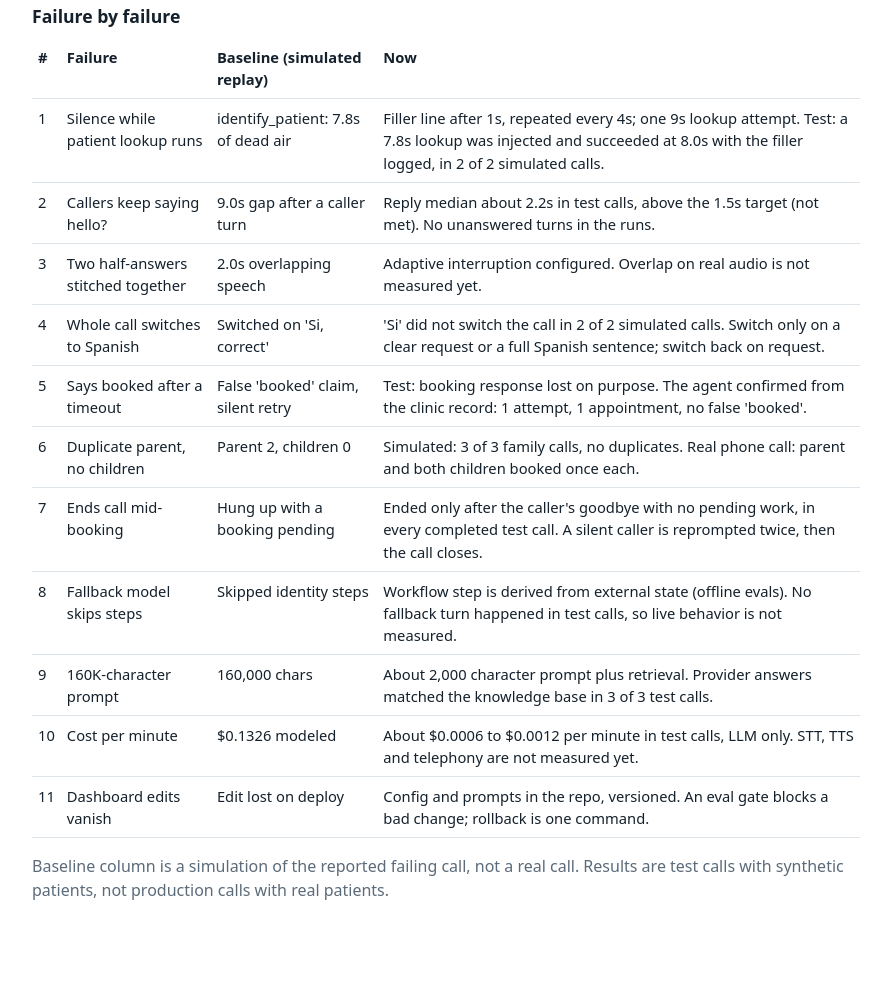
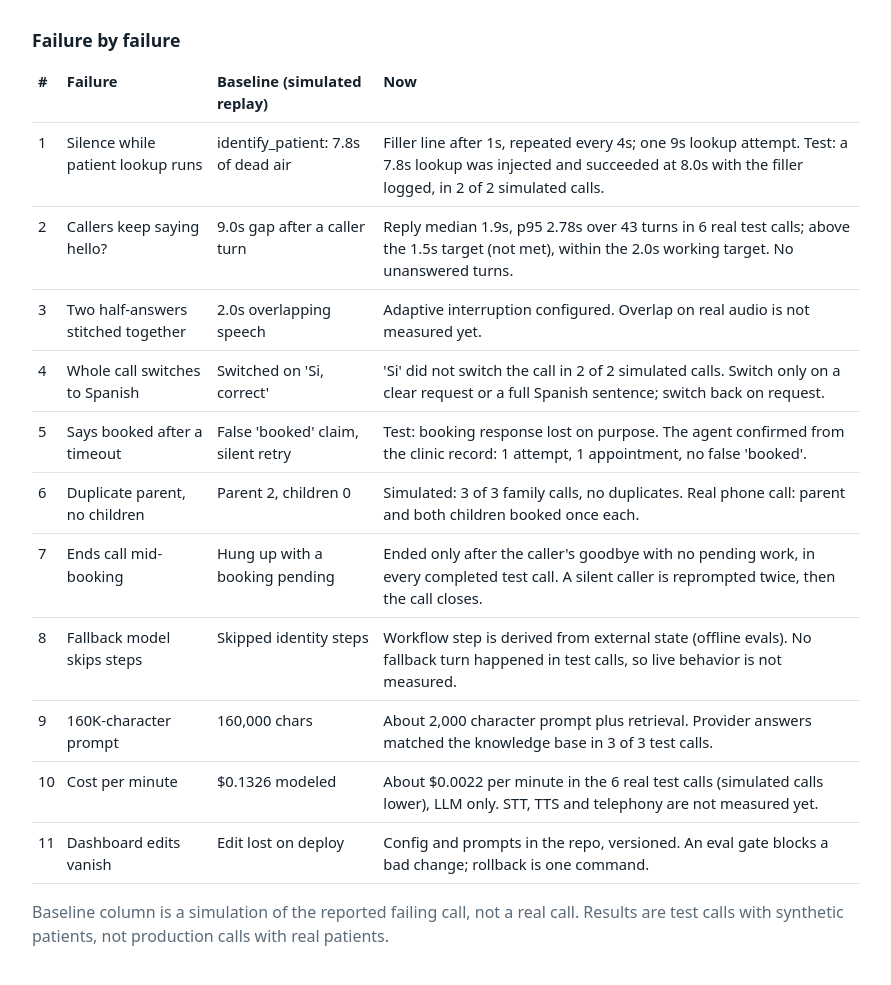
Before and after one commit to umair801/clinic-voice-agent, a plain HTML site: page web/index.html in a window 1280 px wide. Shown: the part 789-1774 px from the top of the page, without its empty margins (194-1085 px from the left). Drawn offline with Linux system fonts and the light colour scheme; no server answers.

Commit message:
Page: show the six real test call results

```diff
--- a/web/index.html
+++ b/web/index.html
@@ -31,7 +31,7 @@ table{width:100%;border-collapse:collapse;font-size:.92rem}th,td{text-align:left
 <script>
 const FAILS=[
 [1,"Silence while patient lookup runs","identify_patient: 7.8s of dead air","Filler line after 1s, repeated every 4s; one 9s lookup attempt. Test: a 7.8s lookup was injected and succeeded at 8.0s with the filler logged, in 2 of 2 simulated calls."],
-[2,"Callers keep saying hello?","9.0s gap after a caller turn","Reply median about 2.2s in test calls, above the 1.5s target (not met). No unanswered turns in the runs."],
+[2,"Callers keep saying hello?","9.0s gap after a caller turn","Reply median 1.9s, p95 2.78s over 43 turns in 6 real test calls; above the 1.5s target (not met), within the 2.0s working target. No unanswered turns."],
 [3,"Two half-answers stitched together","2.0s overlapping speech","Adaptive interruption configured. Overlap on real audio is not measured yet."],
 [4,"Whole call switches to Spanish","Switched on 'Si, correct'","'Si' did not switch the call in 2 of 2 simulated calls. Switch only on a clear request or a full Spanish sentence; switch back on request."],
 [5,"Says booked after a timeout","False 'booked' claim, silent retry","Test: booking response lost on purpose. The agent confirmed from the clinic record: 1 attempt, 1 appointment, no false 'booked'."],
@@ -39,7 +39,7 @@ const FAILS=[
 [7,"Ends call mid-booking","Hung up with a booking pending","Ended only after the caller's goodbye with no pending work, in every completed test call. A silent caller is reprompted twice, then the call closes."],
 [8,"Fallback model skips steps","Skipped identity steps","Workflow step is derived from external state (offline evals). No fallback turn happened in test calls, so live behavior is not measured."],
 [9,"160K-character prompt","160,000 chars","About 2,000 character prompt plus retrieval. Provider answers matched the knowledge base in 3 of 3 test calls."],
-[10,"Cost per minute","$0.1326 modeled","About $0.0006 to $0.0012 per minute in test calls, LLM only. STT, TTS and telephony are not measured yet."],
+[10,"Cost per minute","$0.1326 modeled","About $0.0022 per minute in the 6 real test calls (simulated calls lower), LLM only. STT, TTS and telephony are not measured yet."],
 [11,"Dashboard edits vanish","Edit lost on deploy","Config and prompts in the repo, versioned. An eval gate blocks a bad change; rollback is one command."]];
 const tb=document.querySelector("#tbl tbody");
 FAILS.forEach(f=>{const tr=document.createElement("tr");f.forEach(c=>{const td=document.createElement("td");td.textContent=c;tr.appendChild(td)});tb.appendChild(tr)});
@@ -48,7 +48,7 @@ fetch("/api/results/evals").then(r=>r.json()).catch(()=>({})).then(e=>{
  let h="";
  h+= e.total?`<div><span class="ok">${e.passed}/${e.total}</span> orchestration evals passed <span class="mut">(stub model: tests the safeguards, not the language model)</span></div>`:"";
  h+=`<div style="margin-top:8px"><b>Test-call results</b> <span class="mut">(release 1.0.5, synthetic patients, not production)</span></div>`;
- h+=`<ul style="margin:6px 0 0;padding-left:20px"><li>Simulated-caller batch: 5 of 5 bookings made exactly once, 0 duplicates, 0 false "booked" claims; 3 of 3 provider answers matched the knowledge base; a silent caller was closed by the agent.</li><li>One real phone call: a parent and two children booked once each (2 min 34 s). One call, so no stability claim.</li><li>Reply latency: median about 2.2s against a 1.5s target (not met).</li><li>LLM cost: about $0.0006 to $0.0012 per minute, LLM only. STT, TTS and telephony are not measured yet.</li></ul>`;
+ h+=`<ul style="margin:6px 0 0;padding-left:20px"><li>Simulated-caller batch: 5 of 5 bookings made exactly once, 0 duplicates, 0 false "booked" claims; 3 of 3 provider answers matched the knowledge base; a silent caller was closed by the agent.</li><li>6 real test calls by the builder (3 browser, 3 phone): all ended after the goodbye, bookings made once per patient with 0 duplicates, 0 false "booked" claims, 0 fallback turns. The caller is a non-native English speaker.</li><li>Reply latency over 43 turns: median 1.9s, p95 2.78s. Working target 2.0s met, 1.5s target not met.</li><li>LLM cost: about $0.0022 per minute in the real test calls, LLM only. STT, TTS and telephony are not measured yet. Phone stability over many calls and human transfer are not proven yet.</li></ul>`;
  h+=`<div style="margin-top:8px"><a href="https://github.com/umair801/clinic-voice-agent">GitHub: code, eval results, runbook</a></div>`;
  s.innerHTML=h;});
 document.getElementById("note").textContent="Baseline column is a simulation of the reported failing call, not a real call. Results are test calls with synthetic patients, not production calls with real patients.";
```
